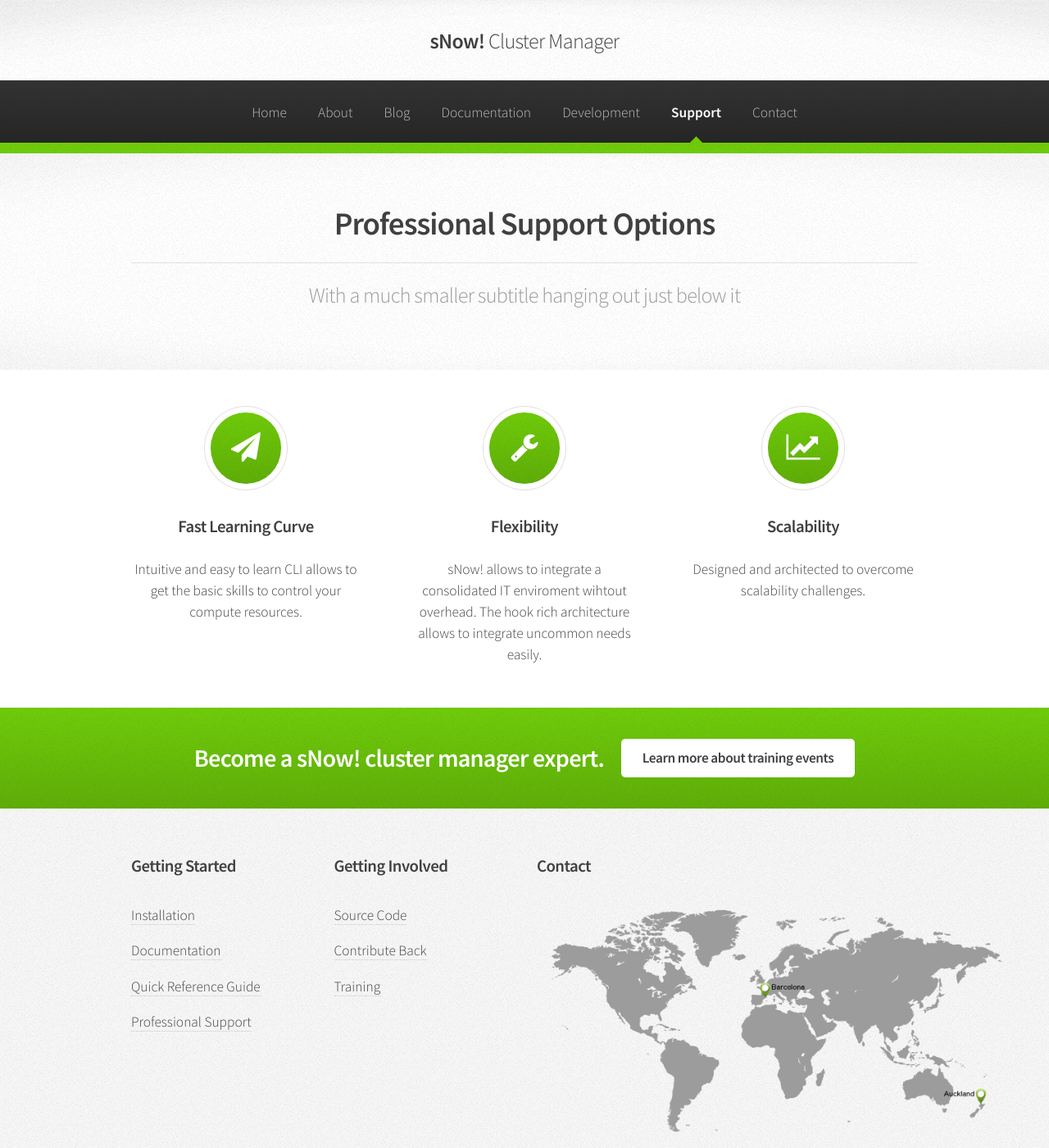
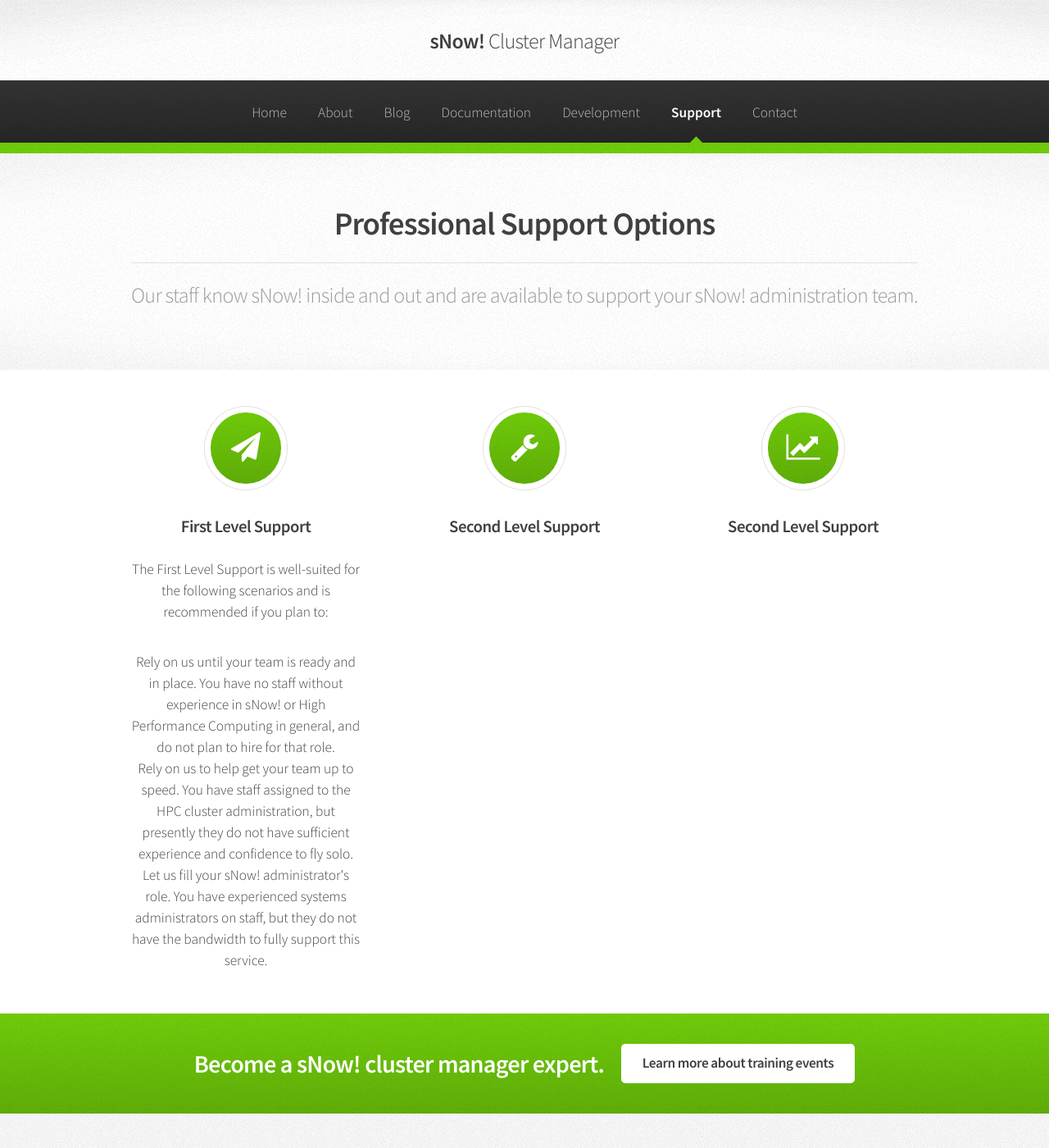
Before and after one commit to FlocksCM/snow-web, a Jekyll site: the page built from support.html, in a window 1280 px wide and 1400 px high. Shown: the whole window at 82% size. Built offline with Jekyll 4.4.1, drawn with Linux system fonts in a browser that asks for light colours.

Commit message:
Updated contact and support

```diff
--- a/_includes/footer.html
+++ b/_includes/footer.html
@@ -7,17 +7,17 @@
                                 <section class="6u">
                                     <h3>Getting Started</h3>
                                     <ul class="links">
-                                        <li><a href="#">Installation</a></li>
-                                        <li><a href="#">Documentation</a></li>
-                                        <li><a href="#">Quick Reference Guide</a></li>
-                                        <li><a href="#">Professional Support</a></li>
+                                        <li><a href="https://hpcnow.github.io/snow-documentation/mydoc_os_installation.html">Installation</a></li>
+                                        <li><a href="https://hpcnow.github.io/snow-documentation/">Documentation</a></li>
+                                        <li><a href="https://hpcnow.github.io/snow-documentation/mydoc_quick_reference_sheet.html">Quick Reference Guide</a></li>
+                                        <li><a href="{{ site.baseurl }}/support.html">Professional Support</a></li>
                                     </ul>
                                 </section>
                                 <section class="6u">
                                     <h3>Getting Involved</h3>
                                     <ul class="links">
-                                        <li><a href="#">Source Code</a></li>
-                                        <li><a href="#">Contribute Back</a></li>
+                                        <li><a href="https://bitbucket.org/hpcnow/snow-tools">Source Code</a></li>
+                                        <li><a href="https://hpcnow.github.io/snow-documentation/mydoc_contribute_back.html">Contribute Back</a></li>
                                         <li><a href="#">Training</a></li>
                                     </ul>
                                 </section>
@@ -28,12 +28,8 @@
                                 <section class="6u">
                                 <h3>Contact</h3>
                                 <!--
-                                <ul class="links">
-                                    <li><a href="#" class="icon fa-phone-square"><span class="label">+34 931 64 04 88</span> +34 931 64 04 88</a></li>
-                                    <li><a href="mailto:info@hpcnow.com" class="icon fa-envelope"><span class="label">info@hpcnow.com</span> info@hpcnow.com</a></li>
-                                </ul>
                                 -->
-                                <a href="http://hpcnow.com/index.php/contact-en" target="_blank"><img height=300 src="{{ site.baseurl }}/assets/images/world-map-shape.png" alt="" /></a>
+                                <a href="{{ site.baseurl }}/contact.html"><img height=300 src="{{ site.baseurl }}/assets/images/world-map-shape.png" alt="" /></a>
                                 </section>
                             </div>
                         </div>
--- a/_includes/header.html
+++ b/_includes/header.html
@@ -40,18 +35,18 @@
 								<ul>
 									<li><a href="#">Demo</a></li>
 									<li><a href="#">Training</a></li>
-									<li><a href="#">About HPCNow!</a></li>
-									<li><a href="#">Contact</a></li>
-									<li><a href="#">Support</a></li>
+									<li><a href="http://hpcnow.com/index.php/company/about-us" target="_blank">About HPCNow!</a></li>
+                                    <li><a href="{{ site.baseurl }}/support.html">Support</a></li>
+                                    <li><a href="{{ site.baseurl }}/contact.html">Contact</a></li>
 								</ul>
 							</li>
 							<li {% if current[1] == 'blog' %}class="current"{% endif %}><a href="{{ site.baseurl }}/blog">Blog</a></li>
 							<li>
 								<a href="">Documentation</a>
 								<ul>
-									<li><a href="#">Install</a></li>
-									<li><a href="#">Quick Reference Guide</a></li>
-									<li><a href="#">Quick Sheet</a></li>
+									<li><a href="https://hpcnow.github.io/snow-documentation/mydoc_os_installation.html">Install</a></li>
+									<li><a href="https://hpcnow.github.io/snow-documentation/index.html">Quick Reference Guide</a></li>
+									<li><a href="https://hpcnow.github.io/snow-documentation/mydoc_quick_reference_sheet.html">Quick Sheet</a></li>
 									<li><a href="#">Reference Guide</a></li>
 									<li><a href="#">Contribute Back</a></li>
 								</ul>
@@ -59,8 +54,8 @@
 							<li>
 								<a href="">Development</a>
 								<ul>
-									<li><a href="#">Source Code</a></li>
-									<li><a href="#">Issue Tracking</a></li>
+									<li><a href="https://bitbucket.org/hpcnow/snow-tools">Source Code</a></li>
+									<li><a href="https://bitbucket.org/hpcnow/snow-tools/issues">Issue Tracking</a></li>
 									<li><a href="#">Contribute Back</a></li>
 								</ul>
 							</li>
--- a/contact.html
+++ b/contact.html
@@ -22,6 +22,10 @@ layout: default
                         <p>Advanced Industry Park</p>
                         <p>Marie Curie 8-14</p>
                         <p>08042 - Barcelona (Spain)</p>
+                                <ul class="links">
+                                    <li><a href="#" class="icon fa-phone-square"><span class="label">+34 931 64 04 88</span> +34 931 64 04 88</a></li>
+                                    <li><a href="mailto:info@hpcnow.com" class="icon fa-envelope"><span class="label">info@hpcnow.com</span> info@hpcnow.com</a></li>
+                                </ul>
 					</div>
 				</section>
 				<section class="4u">
--- a/support.html
+++ b/support.html
@@ -7,7 +7,7 @@ layout: default
 		<div class="container">
 			<header class="major">
 				<h2>Professional Support Options</h2>
-				<p>With a much smaller subtitle hanging out just below it</p>
+                <p>Our staff know sNow! inside and out and are available to support your sNow! administration team.</p>
 			</header>
 		</div>
 	</section>
@@ -18,22 +18,27 @@ layout: default
 				<section class="4u">
 					<div class="box highlight">
 						<i class="icon major fa-paper-plane"></i>
-						<h3>Fast Learning Curve</h3>
-						<p>Intuitive and easy to learn CLI allows to get the basic skills to control your compute resources.</p>
+						<h3>First Level Support</h3>
+                        <p>The First Level Support is well-suited for the following scenarios and is recommended if you plan to:</p>
+                        <ul>
+                            <li>Rely on us until your team is ready and in place. You have no staff without experience in sNow! or High Performance Computing in general, and do not plan to hire for that role.</li>
+                            <li>Rely on us to help get your team up to speed. You have staff assigned to the HPC cluster administration, but presently they do not have sufficient experience and confidence to fly solo.</li>
+                            <li>Let us fill your sNow! administrator's role. You have experienced systems administrators on staff, but they do not have the bandwidth to fully support this service.</li>
+                        </ul>
 					</div>
 				</section>
 				<section class="4u">
 					<div class="box highlight">
 						<i class="icon major fa-wrench"></i>
-						<h3>Flexibility</h3>
-						<p>sNow! allows to integrate a consolidated IT enviroment wihtout overhead. The hook rich architecture allows to integrate uncommon needs easily.</p>
+						<h3>Second Level Support</h3>
+						<p></p>
 					</div>
 				</section>
 				<section class="4u">
 					<div class="box highlight">
 						<i class="icon major fa-line-chart"></i>
-						<h3>Scalability</h3>
-						<p>Designed and architected to overcome scalability challenges.</p>
+						<h3>Second Level Support</h3>
+						<p></p>
 					</div>
 				</section>
 			</div>
```
Also changed, not shown: other parts of _includes/header.html (+0 -5 lines).
